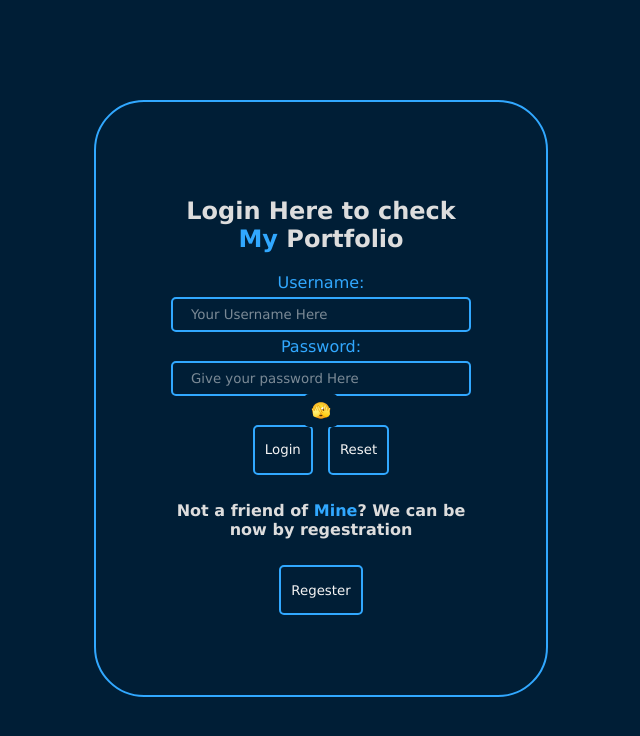
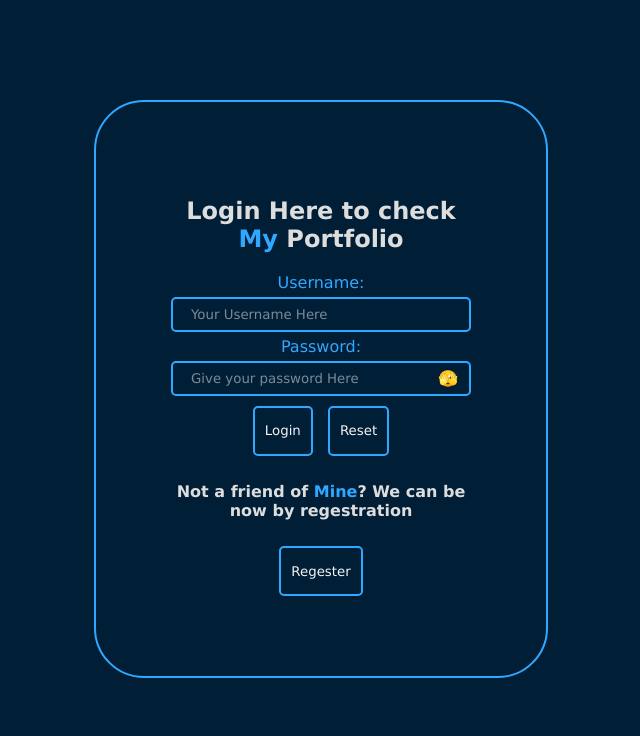
Before and after one commit to rohith276/loginpage, a plain HTML site: page index.html in a window 1280 px wide. Shown: the whole page, without its empty margins (319-959 px from the left). Drawn offline with Linux system fonts and the light colour scheme.

Commit message:
Update index.html

```diff
--- a/index.html
+++ b/index.html
@@ -94,7 +94,8 @@
         position: relative;
 
       }
-      #togglePassword {
+      #togglePassword ,
+      #toggleNewPassword{
         position: absolute;
         top: 50%;
         right: 8px;
@@ -129,7 +130,7 @@
           placeholder="Give your password Here"
           required
         />
-        <span id="toggleNewPassword" onclick="togglePasswordVisibility('newPassword', 'toggleNewPassword')">🫣</span>
+        <span id="togglePassword" onclick="togglePasswordVisibility('newPassword', 'toggleNewPassword')">🫣</span>
       </div>
 
         <button type="button" onclick="login()">Login</button>
```
